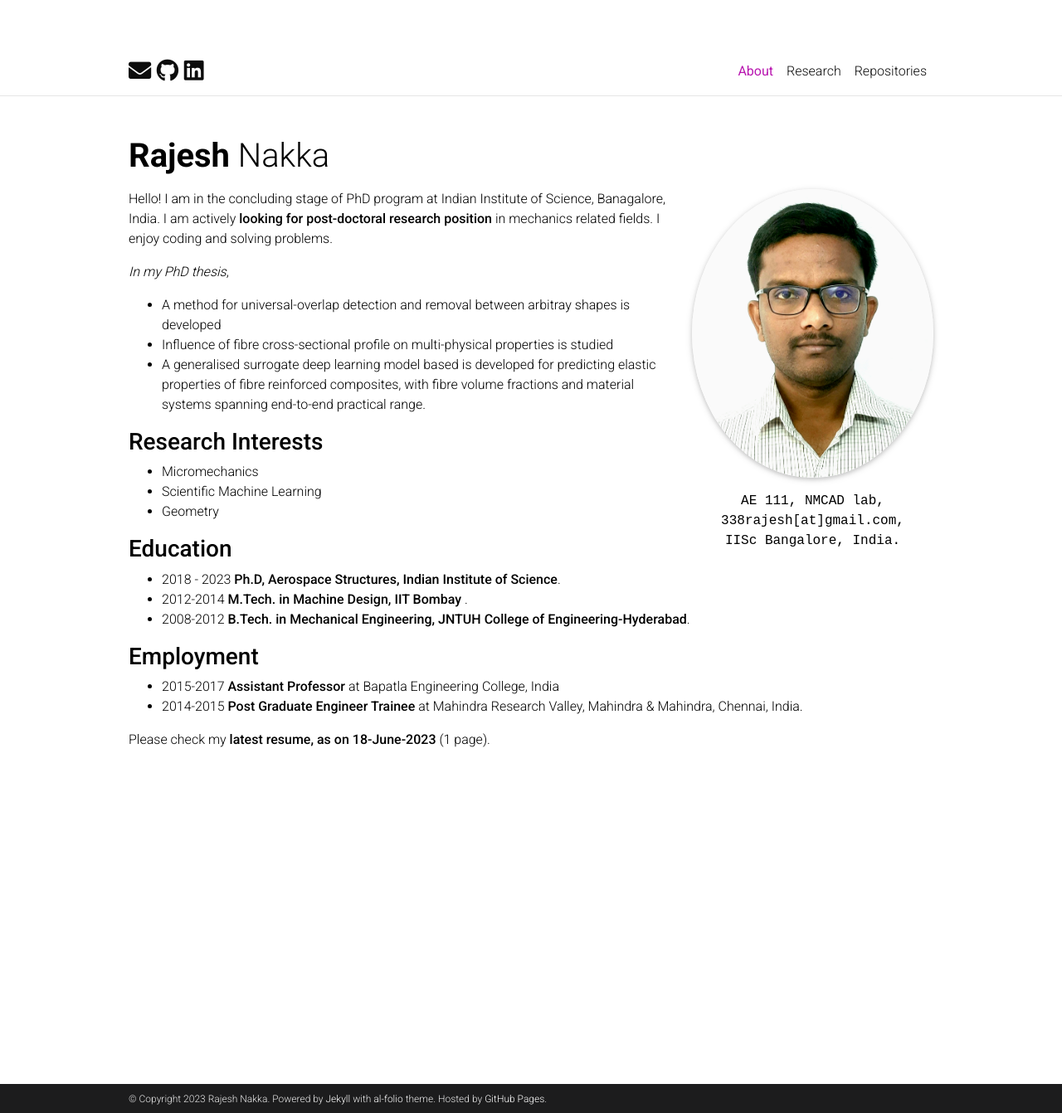
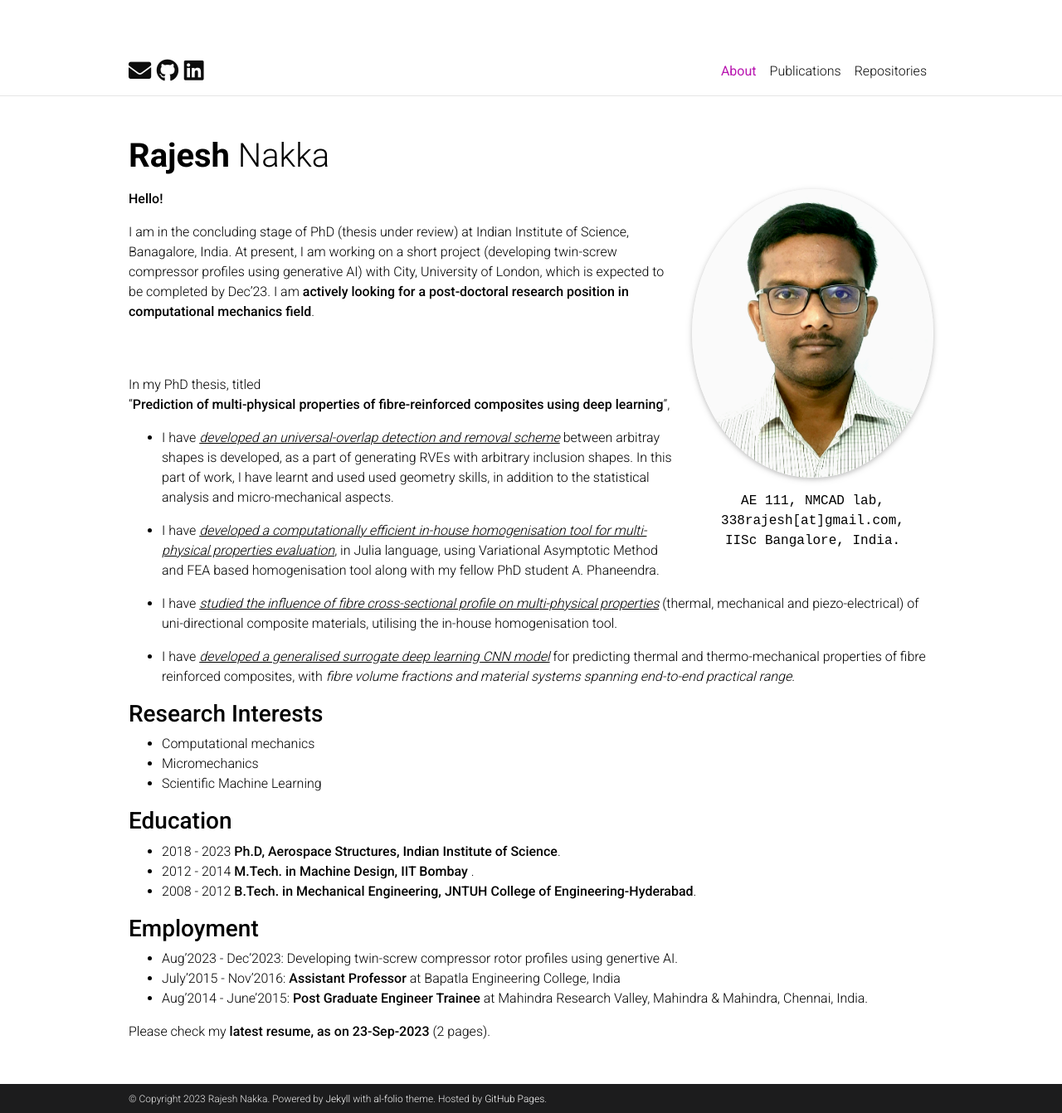
Before and after one commit to 338rajesh/338rajesh.github.io, a Jekyll site: the page built from _pages/about.md, in a window 1280 px wide and 1342 px high. Shown: the whole window at 83% size. Built offline with Jekyll 4.4.1, drawn with Linux system fonts in a browser that asks for light colours; comment, search, counter and statistics services are not loaded; a style sheet for code colours, icons or effects is not loaded.

Commit message:
updated repos list and resume

```diff
--- a/_data/repositories.yml
+++ b/_data/repositories.yml
@@ -6,6 +6,11 @@ github_repos:
   - 338rajesh/gmsh.jl
   - 338rajesh/MakeAbaqusInputFile.jl
   - 338rajesh/my-code-snippets
+  - 338rajesh/ucplots
+  - 338rajesh/FEMUCH.jl
+  - 338rajesh/UnitCellModelling.jl
+  - 338rajesh/geometry_box
+  - 338rajesh/FEPreProcessing.jl
 
   # - twbs/bootstrap
   # - jekyll/jekyll
--- a/_pages/about.md
+++ b/_pages/about.md
@@ -19,29 +19,40 @@ social: false  # includes social icons at the bottom of the page
 ---
 
 
-Hello! I am in the concluding stage of PhD program at Indian Institute of Science, Banagalore, India. I am actively **looking for post-doctoral research position** in mechanics related fields. I enjoy coding and solving problems.
+**Hello!**
 
-*In my PhD thesis*,
-+ A method for universal-overlap detection and removal between arbitray shapes is developed
-+ Influence of fibre cross-sectional profile on multi-physical properties is studied
-+ A generalised surrogate deep learning model based is developed for predicting elastic properties of fibre reinforced composites, with fibre volume fractions and material systems spanning end-to-end practical range.
+ I am in the concluding stage of PhD (thesis under review) at Indian Institute of Science, Banagalore, India. At present, I am working on a short project (developing twin-screw compressor profiles using generative AI) with City, University of London, which is expected to be completed by Dec'23.
+ I am **actively looking for a post-doctoral research position in computational mechanics field**.
+
+<br/><br/>
+In my PhD thesis, titled<br/>
+"**Prediction of multi-physical properties of fibre-reinforced composites using deep learning**",
+
++ I have <ins>*developed an universal-overlap detection and removal scheme*</ins> between arbitray shapes is developed, as a part of generating RVEs with arbitrary inclusion shapes. In this part of work, I have learnt and used used geometry skills, in addition to the statistical analysis and micro-mechanical aspects.
+
++ I have <ins>*developed a computationally efficient in-house homogenisation tool for multi-physical properties evaluation*</ins>, in Julia language, using Variational Asymptotic Method and FEA based homogenisation tool along with my fellow PhD student A. Phaneendra.
+
++ I have *<ins>studied the influence of fibre cross-sectional profile on multi-physical properties</ins>* (thermal, mechanical and piezo-electrical) of uni-directional composite materials, utilising the in-house homogenisation tool.
+
++ I have *<ins>developed a generalised surrogate deep learning CNN model</ins>* for predicting thermal and thermo-mechanical properties of fibre reinforced composites, with *fibre volume fractions and material systems spanning end-to-end practical range*.
 
 ### **Research Interests**
 
+* Computational mechanics
 * Micromechanics
 * Scientific Machine Learning
-* Geometry
 
 ### **Education**
 
 * 2018 - 2023 **Ph.D, Aerospace Structures, Indian Institute of Science**.
   <!-- * multi-physical properties prediction of fibre-reinforced composites using deep learning -->
-* 2012-2014 **M.Tech. in Machine Design, IIT Bombay** .
-* 2008-2012 **B.Tech. in Mechanical Engineering, JNTUH College of Engineering-Hyderabad**.
+* 2012 - 2014 **M.Tech. in Machine Design, IIT Bombay** .
+* 2008 - 2012 **B.Tech. in Mechanical Engineering, JNTUH College of Engineering-Hyderabad**.
 
 ### **Employment**
 
-* 2015-2017 **Assistant Professor** at Bapatla Engineering College, India
-* 2014-2015 **Post Graduate Engineer Trainee** at Mahindra Research Valley, Mahindra & Mahindra, Chennai, India.
+* Aug'2023 - Dec'2023: Developing twin-screw compressor rotor profiles using genertive AI.
+* July'2015 - Nov'2016: **Assistant Professor** at Bapatla Engineering College, India
+* Aug'2014 - June'2015: **Post Graduate Engineer Trainee** at Mahindra Research Valley, Mahindra & Mahindra, Chennai, India.
 
-Please check my [**latest resume, as on 18-June-2023**](/assets/pdf/resume_18062023.pdf)  (1 page).
+Please check my [**latest resume, as on 23-Sep-2023**](/assets/pdf/resume_23092023.pdf)  (2 pages).
--- a/_pages/publications.md
+++ b/_pages/publications.md
@@ -1,7 +1,7 @@
 ---
 layout: page
 permalink: /publications/
-title: Research
+title: Publications
 description:
 years: [2023, 2022]
 nav: true
```
Also changed, not shown: _bibliography/papers.bib (+22 -3 lines), _pages/cv.md (+3 -1 lines), 4 other files.
